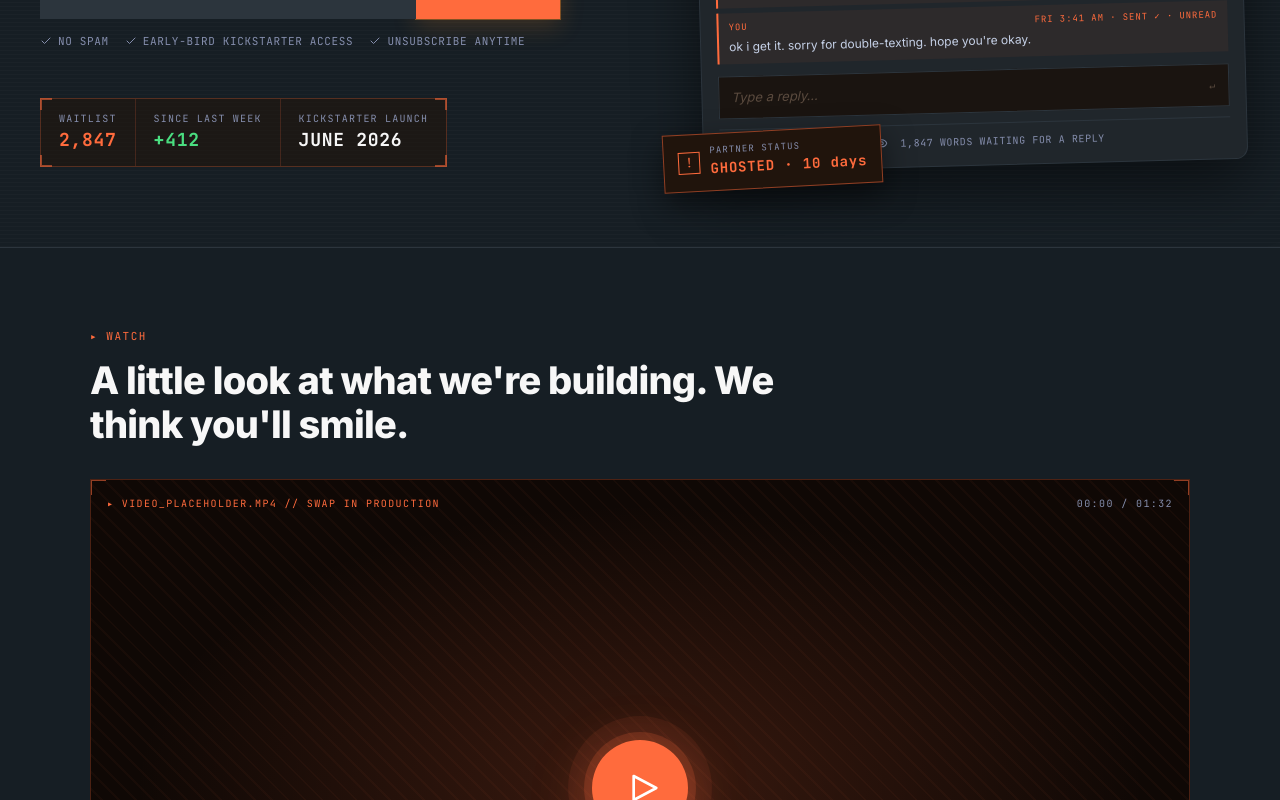
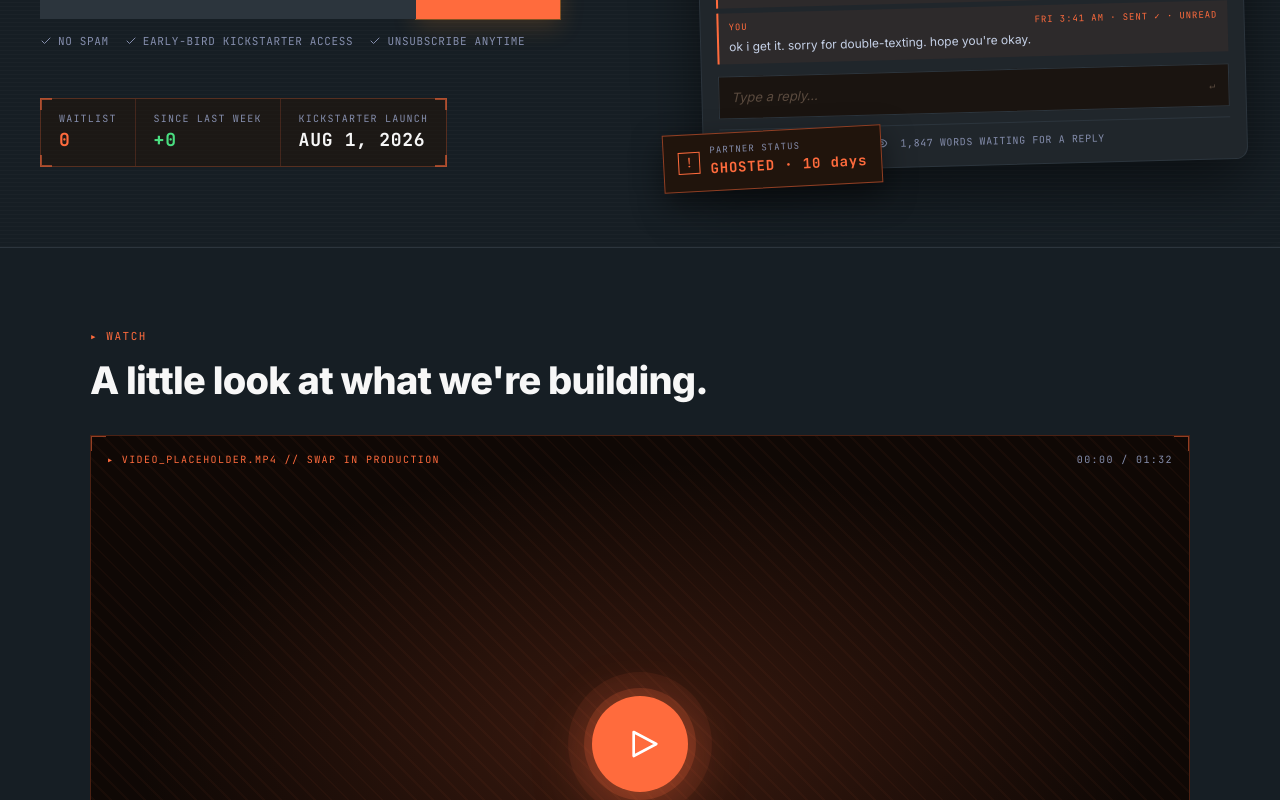
Before and after one commit to orestmorest-bot/Campfire-, a React (Vite) app in the folder campfire/: page / in a window 1280 px wide. Shown: the part 660-1460 px from the top of the page. Built offline with nearby package versions, Linux system fonts and the light colour scheme.

Commit message:
Update subscriber count to 0, Kickstarter date to Aug 1, trim video caption

```diff
--- a/campfire/src/components/FAQSection.jsx
+++ b/campfire/src/components/FAQSection.jsx
@@ -3,7 +3,7 @@ import { IconChevronDown } from './Icons';
 
 const FAQ_ITEMS = [
   ['When is the Kickstarter launching?',
-    'June 2026. Subscribers to this newsletter get a 24-hour exclusive window on early-bird tiers before public launch.'],
+    'August 1, 2026. Subscribers to this newsletter get a 24-hour exclusive window on early-bird tiers before public launch.'],
   ['What does Campfire actually cost at launch?',
     'Free forever for the core social features. We\'ll have an optional supporter tier (~$5/mo) for cosmetic perks and bigger campaign hosting. The Kickstarter funds development; backers get lifetime perks.'],
   ['How does the kudos & profile system work, exactly?',
--- a/campfire/src/components/Hero.jsx
+++ b/campfire/src/components/Hero.jsx
@@ -59,19 +59,19 @@ const WaitlistReadout = ({ align = 'center' }) => (
         <div style={{ fontFamily: 'var(--font-mono)', fontSize: 10, color: 'var(--text-muted)',
           letterSpacing: '0.12em', textTransform: 'uppercase' }}>WAITLIST</div>
         <div style={{ fontFamily: 'var(--font-mono)', fontWeight: 700, fontSize: 18, color: 'var(--ember)',
-          letterSpacing: '0.04em' }}>2,847</div>
+          letterSpacing: '0.04em' }}>0</div>
       </div>
       <div style={{ padding: '12px 18px', borderRight: '1px solid rgba(255,107,61,0.18)' }}>
         <div style={{ fontFamily: 'var(--font-mono)', fontSize: 10, color: 'var(--text-muted)',
           letterSpacing: '0.12em', textTransform: 'uppercase' }}>SINCE LAST WEEK</div>
         <div style={{ fontFamily: 'var(--font-mono)', fontWeight: 700, fontSize: 18, color: 'var(--crit)',
-          letterSpacing: '0.04em' }}>+412</div>
+          letterSpacing: '0.04em' }}>+0</div>
       </div>
       <div style={{ padding: '12px 18px' }}>
         <div style={{ fontFamily: 'var(--font-mono)', fontSize: 10, color: 'var(--text-muted)',
           letterSpacing: '0.12em', textTransform: 'uppercase' }}>KICKSTARTER LAUNCH</div>
         <div style={{ fontFamily: 'var(--font-mono)', fontWeight: 700, fontSize: 18, color: 'var(--text-hi)',
-          letterSpacing: '0.04em' }}>JUNE&nbsp;2026</div>
+          letterSpacing: '0.04em' }}>AUG&nbsp;1,&nbsp;2026</div>
       </div>
     </div>
   </div>
--- a/campfire/src/components/KickstarterSection.jsx
+++ b/campfire/src/components/KickstarterSection.jsx
@@ -50,7 +50,7 @@ export function KickstarterSection() {
   const roadmap = [
     ['MAR 26', 'Closed alpha', 'done'],
     ['MAY 26', 'Open beta', 'active'],
-    ['JUN 26', 'Kickstarter launch', 'upcoming'],
+    ['AUG 1', 'Kickstarter launch', 'upcoming'],
     ['SEP 26', 'v1 public release', 'upcoming'],
   ];
 
@@ -60,7 +60,7 @@ export function KickstarterSection() {
       <div style={{ maxWidth: 1180, margin: '0 auto' }}>
         <div style={{ display: 'grid', gridTemplateColumns: '1fr 1fr', gap: 56, alignItems: 'center' }}>
           <div>
-            <SectionEyebrow label="THE KICKSTARTER" title="June 2026. Subscribers go first."/>
+            <SectionEyebrow label="THE KICKSTARTER" title="August 2026. Subscribers go first."/>
             <p style={{ fontSize: 17, color: 'var(--text-body)', lineHeight: 1.6, margin: '20px 0 0',
               maxWidth: 520 }}>
               We're building Campfire as a community-funded platform. No VCs, no growth-hacks, no algorithmic feed
--- a/campfire/src/components/VideoSection.jsx
+++ b/campfire/src/components/VideoSection.jsx
@@ -18,7 +18,7 @@ export function VideoSection() {
   return (
     <section id="video" style={{ padding: '80px 32px', borderTop: '1px solid var(--border-subtle)' }}>
       <div style={{ maxWidth: 1100, margin: '0 auto' }}>
-        <SectionEyebrow label="WATCH" title="A little look at what we're building. We think you'll smile."/>
+        <SectionEyebrow label="WATCH" title="A little look at what we're building."/>
         <div style={{
           position: 'relative', aspectRatio: '16 / 9',
           background: '#0F0805',
```
